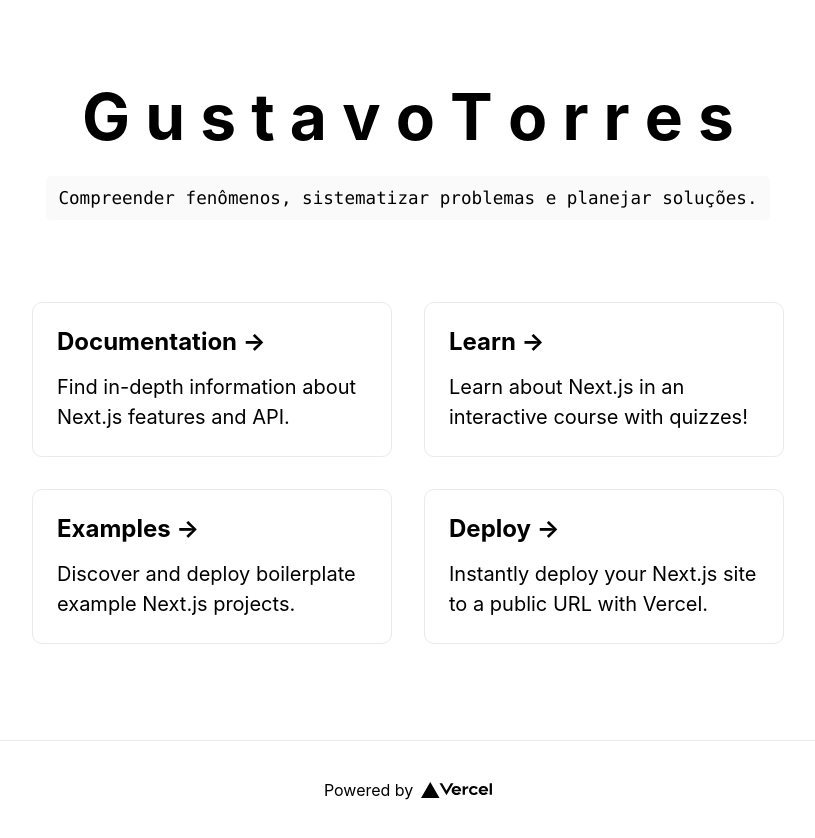
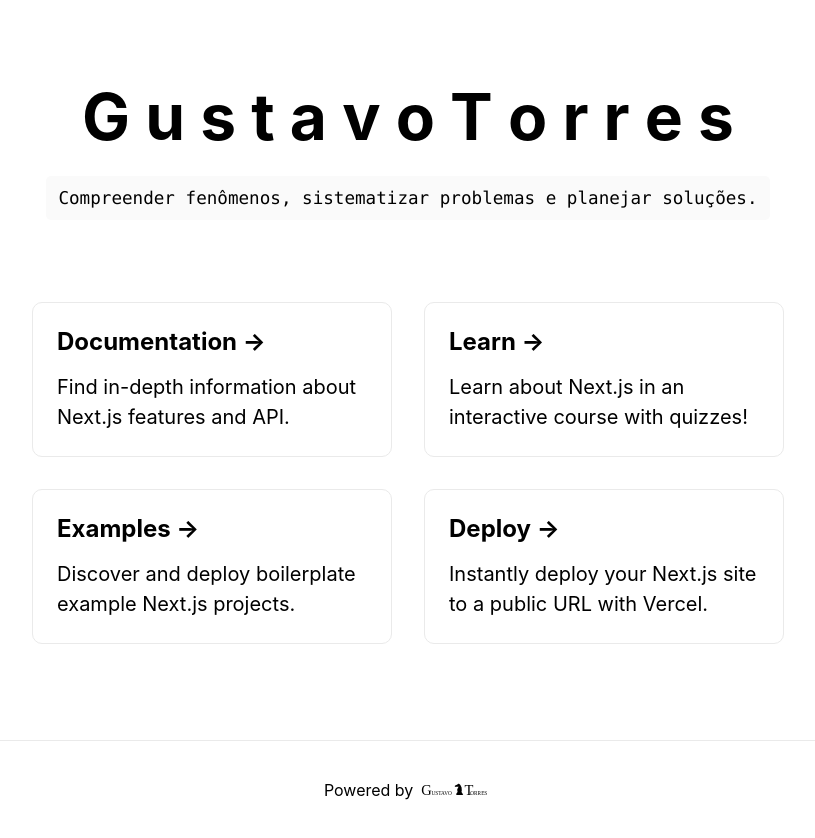
Before and after one commit to gsttorres/gtx, a Next.js app: page / in a window 1280 px wide. Shown: the whole page, without its empty margins (232-1047 px from the left). Built offline with nearby package versions, Linux system fonts and the light colour scheme.

Commit message:
gtx logo

```diff
--- a/pages/index.js
+++ b/pages/index.js
@@ -55,7 +55,7 @@
           rel="noopener noreferrer"
         >
           Powered by{' '}
-          <img src="/vercel.svg" alt="Vercel Logo" className="logo" />
+          <img src="/gtx.svg" alt="GTX Logo" className="logo" />
         </a>
       </footer>
 
```
Also changed, not shown: public/del.svg (renamed from public/vercel.svg).
